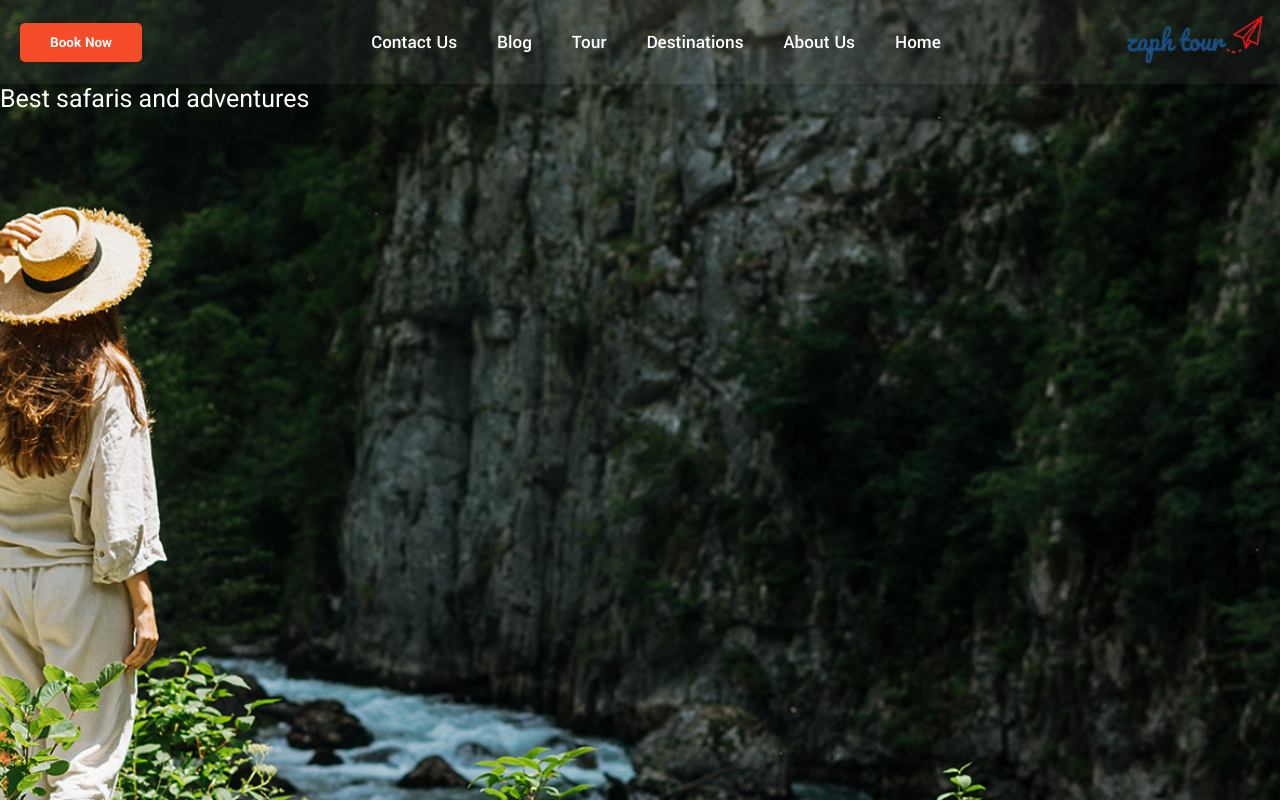
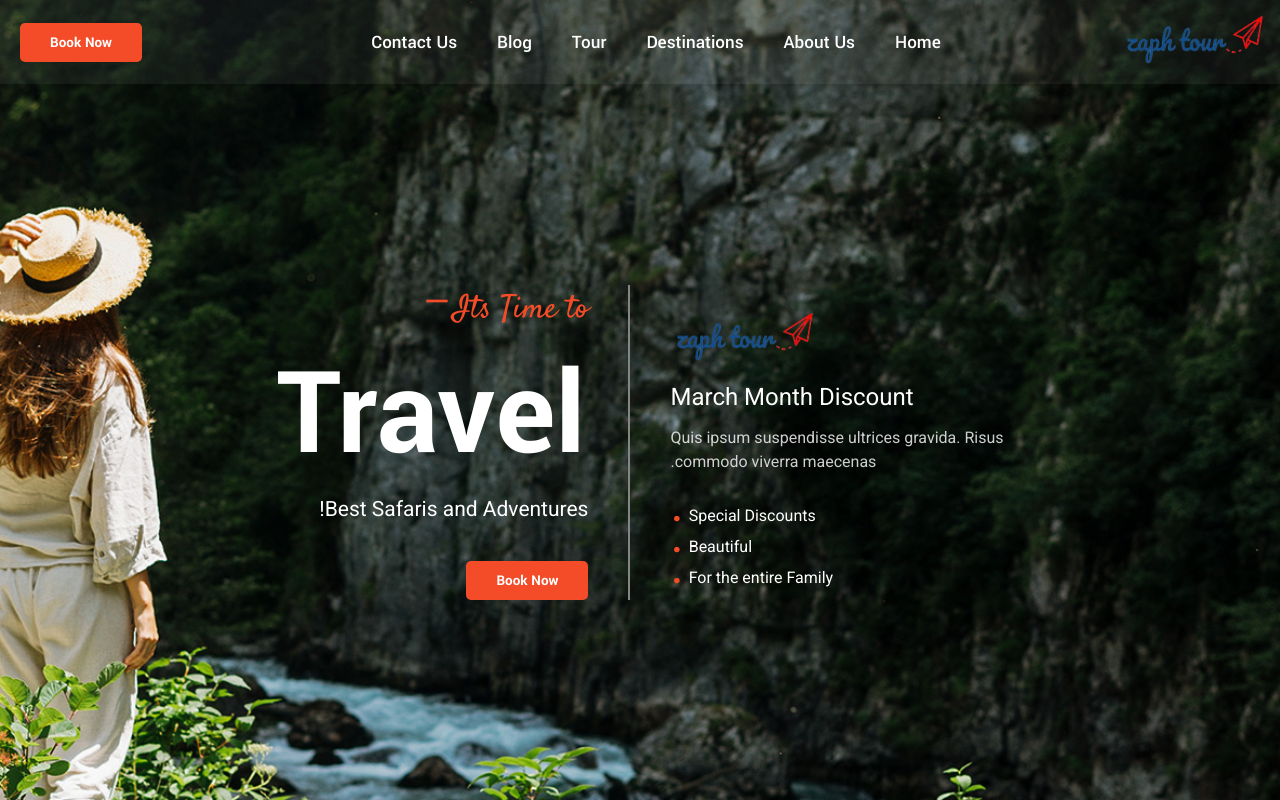
Before and after one commit to Pascal-Juma/Zaph-Tour-Safari-Website, a React (Vite) app: page / in a window 1280 px wide. Built offline with nearby package versions, Linux system fonts and the light colour scheme.

Commit message:
Build The Hero Section

```diff
--- a/package.json
+++ b/package.json
@@ -11,7 +11,8 @@
   },
   "dependencies": {
     "react": "^19.0.0",
-    "react-dom": "^19.0.0"
+    "react-dom": "^19.0.0",
+    "react-icons": "^5.5.0"
   },
   "devDependencies": {
     "@eslint/js": "^9.19.0",
--- /dev/null
+++ b/src/assets/Hero/Hero.css
@@ -0,0 +1,57 @@
+.hero-content{
+    display: flex;
+    align-items: center;
+    justify-content: center;
+    height: 100vh;
+    flex-wrap: wrap;
+}
+.hero-details{
+    border-right: .2rem solid var(--color-grey);
+    padding-right: 4rem;
+}
+.hero-tagline-first{
+    font-family: var(--tertiary-font);
+    color: var(--color-red);
+    font-size: 3.2rem;
+    text-align: right;
+}
+
+.hero-tagline-second{
+    font-size: 12.6rem;
+    font-family: var(--secondary-font);
+}
+.hero-tagline-third{
+    font-size: 2.1rem;
+    margin-bottom: 4rem;
+    text-align: right;
+}
+.hero-btn{
+    padding-left: 17rem;
+
+}
+.hero-discounts{
+    padding-left: 4rem;
+}
+.discounts-title{
+    font-size: 2.4rem;
+}
+.discounts-description{
+    font-size: 1.6rem;
+    font-family: var(--primary-font);
+    color: var(--color-white-dark);
+    line-height: 1.5;
+    margin-top: 1.5rem;
+    margin-bottom: 2rem;
+}
+.discounts-list{
+    font-size: 1.6rem;
+    font-family: var(--primary-font);
+    /* padding-left: */
+}
+.discounts-list li:before{
+    color: var(--color-red);
+    content: ".";
+    font-size: 5rem;
+    line-height: .4;
+    padding-right: .5rem;
+}
--- /dev/null
+++ b/src/assets/Hero/Hero.jsx
@@ -0,0 +1,33 @@
+import { MdOutlineHorizontalRule } from "react-icons/md";
+import './Hero.css';
+import Button from '../components/Button/Button';
+import Logo from '../components/Logo/Logo';
+
+function Hero() {
+  return (
+    <>
+        <div className="hero-content">
+            <div className="hero-details">
+                <p className="hero-tagline-first"><span className="line"><MdOutlineHorizontalRule/></span>Its Time to</p>
+                <h1 className="hero-tagline-second">Travel</h1>
+                <p className="hero-tagline-third">!Best Safaris and Adventures</p>
+                <div className="hero-btn">
+                    <Button />
+                </div>
+            </div>
+            <div className="hero-discounts">
+                <Logo />
+                <p className="discounts-title">March Month Discount</p>
+                <p className="discounts-description">Quis ipsum suspendisse ultrices gravida. Risus <br></br>.commodo viverra maecenas</p>
+                <ol className="discounts-list">
+                    <li>Special Discounts</li>
+                    <li>Beautiful</li>
+                    <li>For the entire Family</li>
+                </ol>
+            </div>
+        </div>
+    </>
+  )
+}
+
+export default Hero
--- a/src/assets/pages/Home/Home.jsx
+++ b/src/assets/pages/Home/Home.jsx
@@ -1,14 +1,13 @@
 import './Home.css'
 import Header from '../../components/Header/Header'
+import Hero from '../../Hero/Hero'
 
 function Home() {
   return (
     <>
         <section className="hero-section">
             <Header />
-            <div className="hero-content">
-                <p>Best safaris  and adventures</p>
-            </div>
+            <Hero />
         </section>
     </>
   )
```
Also changed, not shown: 1 other file (tests, documents, lock files or other folders).
